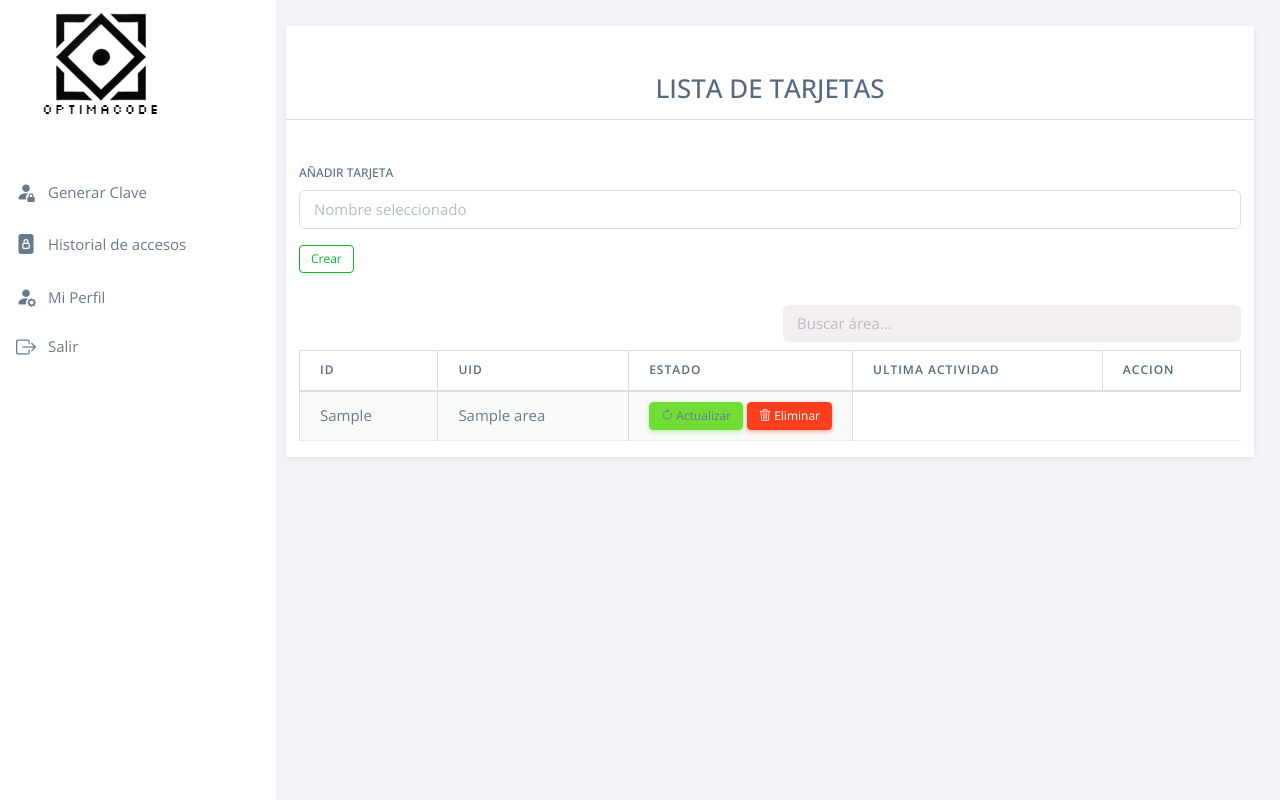
After one commit to josuearmijos/ProyectoIntregrador3, a Flask app: template my-app/templates/public/usuarios/lista_tarjetas.html in a window 1280 px wide. The commit adds this page. Run offline with Flask 3, Linux system fonts and the light colour scheme; the template is opened without the code that fills it: most values are stand-ins (such as "Sample title", 1, 10 or a date in 2020); some libraries are stand-ins or nearby versions.

Commit message:
menu tarjetas (no recibe datos)

```diff
--- a/my-app/templates/public/includes/menu_sidebar.html
+++ b/my-app/templates/public/includes/menu_sidebar.html
@@ -36,24 +36,39 @@
       </a>
     </li>
     {% if dataLogin.rol == 1 %}
+    <li class="menu-item has-sub">
+      <a href="javascript:void(0);" class="menu-link menu-toggle">
+        <i class="menu-icon bi bi-gear"></i>
+        <div data-i18n="Management">Gestión</div>
+      </a>
+      <ul class="menu-sub">
         <li
           class="menu-item {% if request.path == '/lista-de-areas' %} active{% endif %}"
         >
           <a href="/lista-de-areas" class="menu-link">
-        <i class="menu-icon bi bi-person-lines-fill"></i>
+            <i class="menu-icon bi bi-building"></i>
             <div data-i18n="Boxicons">Lista de Áreas</div>
           </a>
         </li>
-    {%endif%} {% if dataLogin.rol == 1 %}
         <li
           class="menu-item {% if request.path == '/lista-de-usuarios' %} active {% endif %}"
         >
           <a href="/lista-de-usuarios" class="menu-link">
-        <i class="menu-icon bi bi-person-lines-fill"></i>
+            <i class="menu-icon bi bi-people"></i>
             <div data-i18n="Tables">Lista de Usuarios</div>
           </a>
         </li>
-    {%endif%}
+        <li
+        class="menu-item {% if request.path == '/lista-de-tarjetas' %} active {% endif %}"
+      >
+        <a href="/lista-de-tarjetas" class="menu-link">
+          <i class="menu-icon bi bi-credit-card"></i>
+          <div data-i18n="Tables">Lista de Tarjetas</div>
+        </a>
+      </li>
+      </ul>
+    </li>
+    {% endif %}
     <li
       class="menu-item {% if request.path == '/mi-perfil/{{dataLogin.id}}'%} active {% endif %}"
     >
--- /dev/null
+++ b/my-app/templates/public/usuarios/lista_tarjetas.html
@@ -0,0 +1,116 @@
+{% extends 'public/base_cpanel.html' %}
+<!--Cambiando el title-->
+{% block title %}Lista de Tarjetas{% endblock %}
+<!--Inicio del block-->
+{% block body %}
+
+<div class="card" style="border-radius: 0px !important">
+  <div class="row justify-content-center mb-2">
+    <div class="col-md-12 mb-4">
+      <h3 class="text-center mt-5 mb-3">LISTA DE TARJETAS</h3>
+      <hr />
+    </div>
+    <!--CAMPO PARA CREAR AREAS-->
+    <div class="container" id="formCrear">
+      <form action="/añadir-tarjeta" method="POST">
+        <div class="contenedor">
+          <label class="form-label"> Añadir Tarjeta </label>
+          <div class="campo_clave">
+            <!-- Asegúrate de que el atributo name coincida con el nombre del campo en la función de Flask -->
+            <input type="text" name="nombre_area" id="nombreSeleccionado" class="form-control"
+              placeholder="Nombre seleccionado" />
+            <div class="botones mt-3">
+              <button id="botonGuardar" class="btn btn-outline-primary btn-sm" type="submit">
+                <!-- Cambia el tipo de botón a 'submit' para enviar el formulario -->
+                Crear
+              </button>
+            </div>
+          </div>
+        </div>
+      </form>
+    </div>
+
+    <div class="row justify-content-end">
+      <div class="col-md-6 mt-4 py-2">
+        <input type="search" id="search" class="form-control border-0 shadow-none" placeholder="Buscar área..."
+          onkeyup="buscadorTable('tbl_areas')" />
+      </div>
+    </div>
+
+    <div class="row justify-content-center mb-2">
+      <div class="table-responsive text-nowrap table-hover">
+        <table table-hover id="tbl_areas" class="table table-striped table-bordered" cellspacing="0" width="100%">
+          <thead>
+            <tr>
+              <th>ID</th>
+              <th>UID</th>
+              <th>Estado</th>
+              <th>Ultima Actividad</th>
+              <th>Accion</th>
+            </tr>
+          </thead>
+          <tbody>
+            {% for area in areas %}
+            <tr id="{{ area.id_area }}">
+              <td>{{ area.id_area }}</td>
+              <td>{{ area.nombre_area }}</td>
+
+              <td width="10px">
+                <a onclick="editar('{{area.nombre_area}}', '{{area.id_area}}')" class="btn btn-success btn-sm" tooltip="Actualizar Registro">
+                  <i class="bi bi-arrow-clockwise"></i>
+                  Actualizar
+                </a>
+                <a href="{{ url_for('borrarArea', id_area = area.id_area) }}" class="btn btn-danger btn-sm"
+                  data-bs-toggle="tooltip" data-bs-offset="0,4" data-bs-placement="top" data-bs-html="true"
+                  title="<span>Eliminar área {{ area.nombre_area }}</span>">
+                  <i class="bi bi-trash3"></i>
+                  Eliminar
+                </a>
+              </td>
+            </tr>
+            {% endfor %}
+          </tbody>
+        </table>
+      </div>
+    </div>
+  </div>
+</div>
+
+{% endblock %} {% block customJS %}
+<script src="https://code.jquery.com/jquery-3.6.0.min.js"></script>
+<script>
+
+  function ocultarForm(nombre_area) {
+    var x = document.getElementById("formActualizar");
+    var y = document.getElementById("formCrear");
+    if (x.style.display === "none") {
+      x.style.display = "block";
+      y.style.display = "none"
+    } else {
+      x.style.display = "none";
+      y.style.display = "block"
+    }
+
+  }
+
+  function editar(nombre_area, id_area) {
+    var formEditar = document.getElementById("formActualizar")
+    var formCrear = document.getElementById("formCrear");
+    var area = document.getElementById("inputArea")
+    var id = document.getElementById("inputId")
+
+    if(formEditar.style.display === "none"){
+      formEditar.style.display = "block";
+      area.value = nombre_area
+      id.value = id_area
+      formCrear.style.display = "none"
+    } else {
+      area.value = nombre_area
+      id.value = id_area
+    }
+
+  }
+
+</script>
+
+{% endblock %}
```
Also changed, not shown: my-app/controllers/funciones_home.py (+27 -0 lines), my-app/routers/router_home.py (+25 -1 lines). Lines whose indentation alone changed are shown as unchanged.
